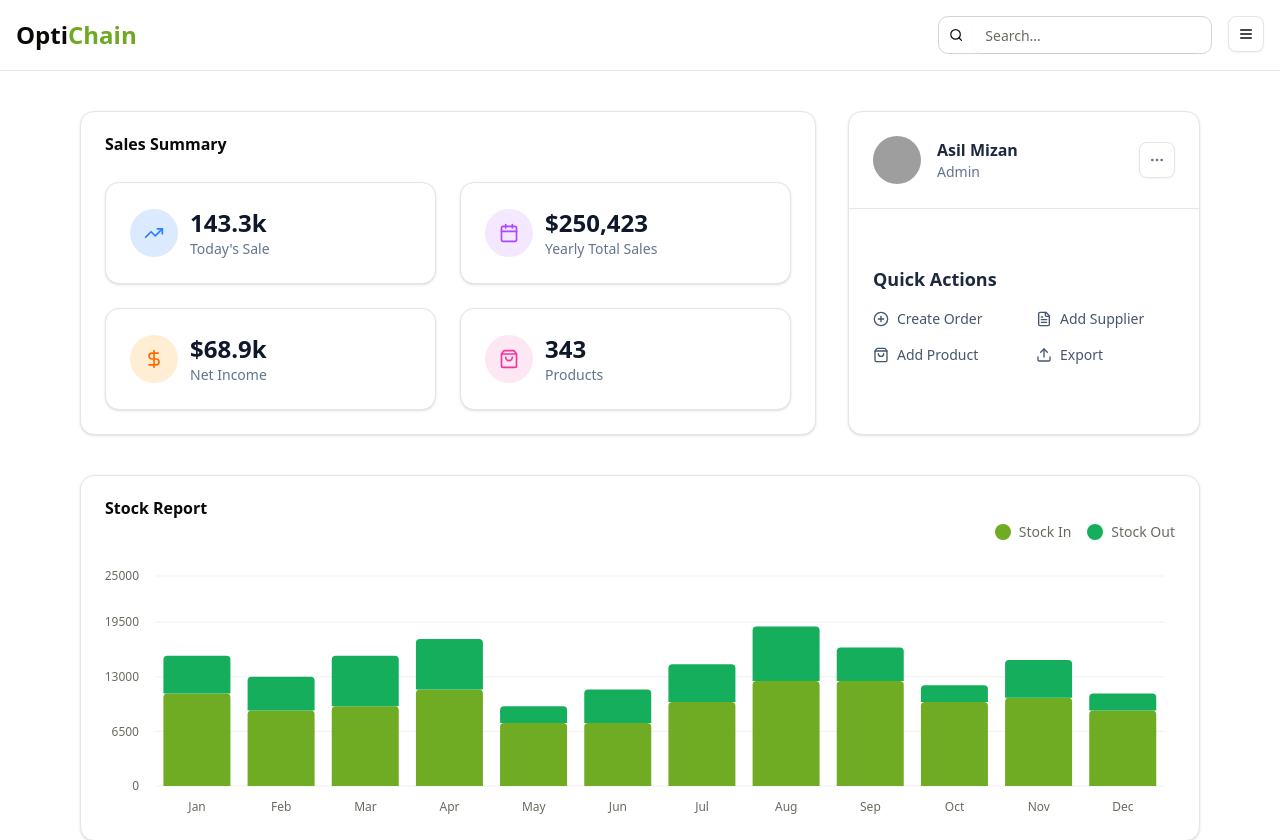
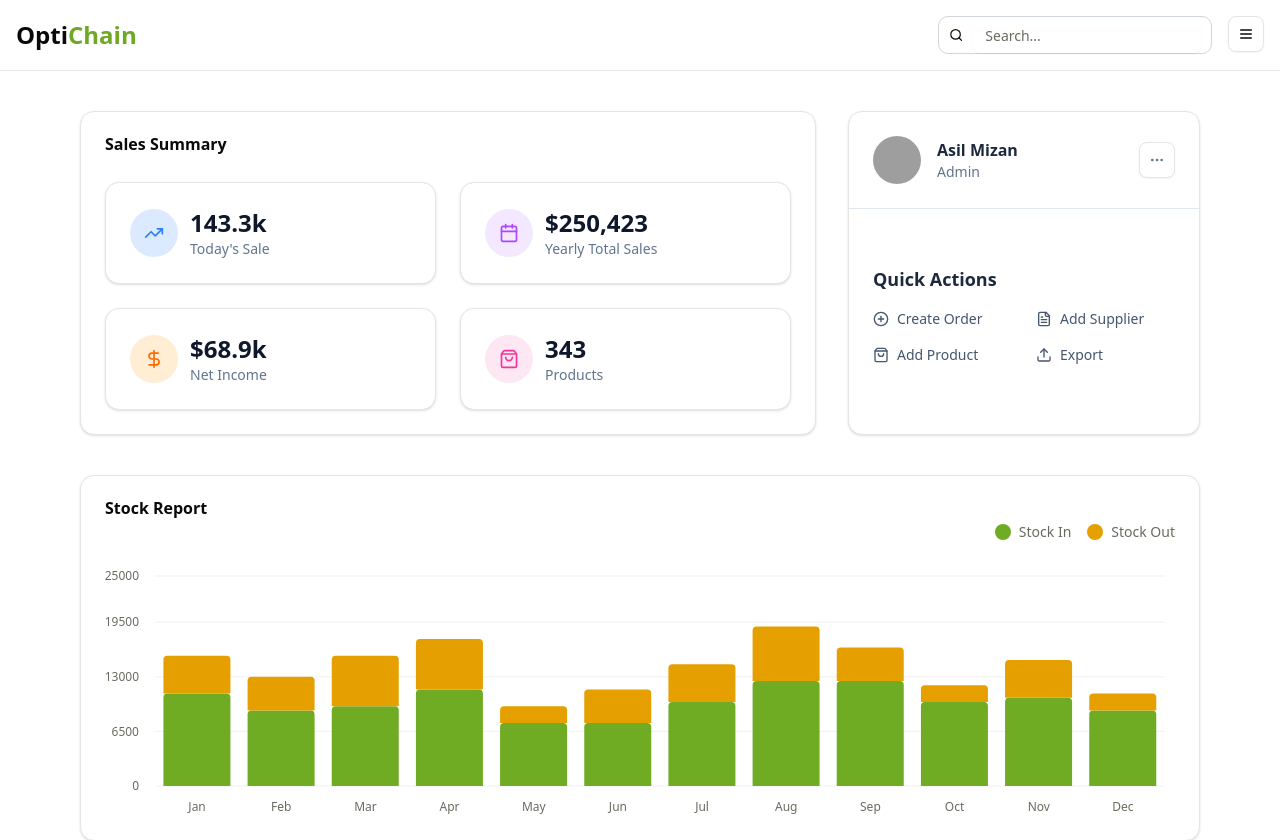
Before and after one commit to taseenjeem/OptiChain, a Next.js app: page /dashboard in a window 1280 px wide. Shown: the top 840 px of the page. Built offline with nearby package versions, Linux system fonts and the light colour scheme; sample sign-in values are in the browser's storage; grey boxes are pictures that could not be loaded.

Commit message:
bar chart color changed

```diff
--- a/components/ui/StockReportChart.tsx
+++ b/components/ui/StockReportChart.tsx
@@ -38,7 +38,7 @@ const chartConfig = {
   },
   stockOut: {
     label: "Stock Out",
-    color: "#14AE5C",
+    color: "#e5a000",
   },
 } satisfies ChartConfig;
 
@@ -54,7 +54,7 @@ export function StockReportChart() {
               <span>Stock In</span>
             </div>
             <div className="flex items-center gap-2">
-              <span className="h-4 w-4 rounded-full bg-[#14AE5C]" />
+              <span className="h-4 w-4 rounded-full bg-[#e5a000]" />
               <span>Stock Out</span>
             </div>
           </div>
```
